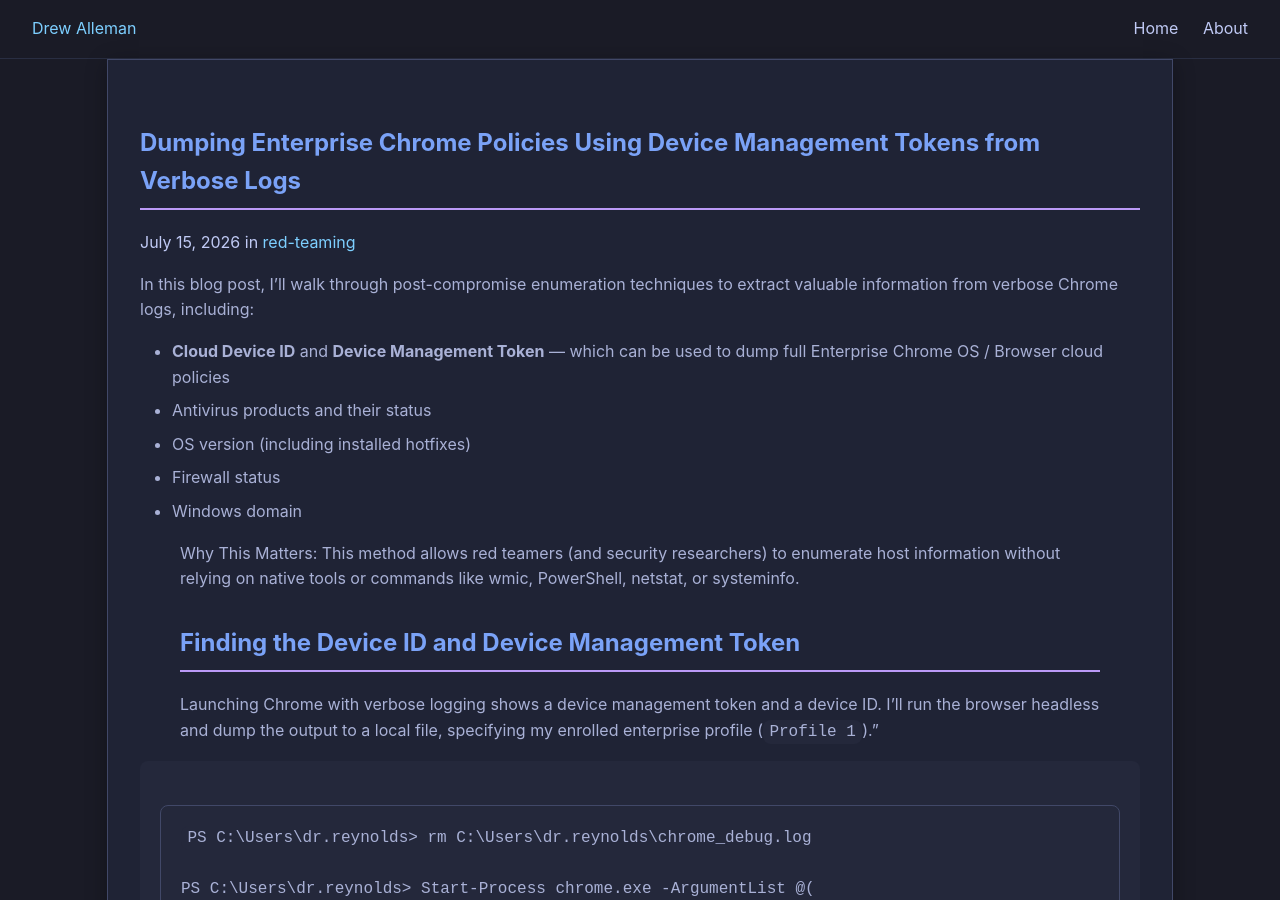
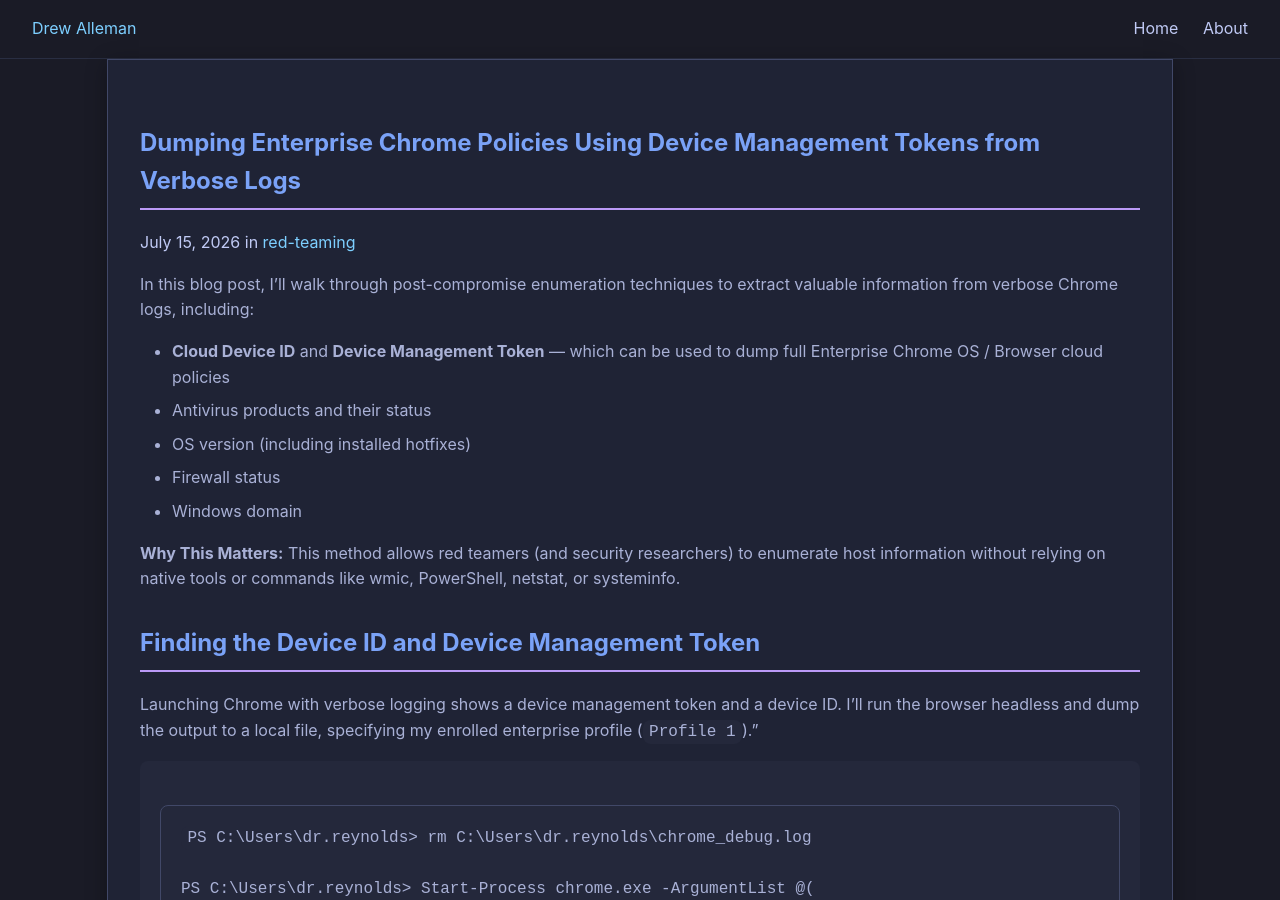
Before and after one commit to Drew-Alleman/drewalleman.xyz, a Jekyll site: the page built from _posts/2026-07-16-Dumping-Enterprise-Chrome-Policies-Using-Device-Management-Tokens-from-Verbose-Logs.md, in a window 1280 px wide and 900 px high. Built offline with Jekyll 4.4.1, drawn with Linux system fonts in a browser that asks for light colours.

```diff
--- a/_posts/2026-07-16-Dumping-Enterprise-Chrome-Policies-Using-Device-Management-Tokens-from-Verbose-Logs.md
+++ b/_posts/2026-07-16-Dumping-Enterprise-Chrome-Policies-Using-Device-Management-Tokens-from-Verbose-Logs.md
@@ -18,7 +18,9 @@ In this blog post, I’ll walk through post-compromise enumeration techniques to
 - Firewall status
 - Windows domain
 
->Why This Matters: This method allows red teamers (and security researchers) to enumerate host information without relying on native tools or commands like wmic, PowerShell, netstat, or systeminfo.
+**Why This Matters:** This method allows red teamers (and security researchers) to enumerate host information without relying on native tools or commands like wmic, PowerShell, netstat, or systeminfo.
+
+
 ## Finding the Device ID and Device Management Token
 Launching Chrome with verbose logging shows a device management token and a device ID. I'll run the browser headless and dump the output to a local file, specifying my enrolled enterprise profile (`Profile 1`)."
 
```
